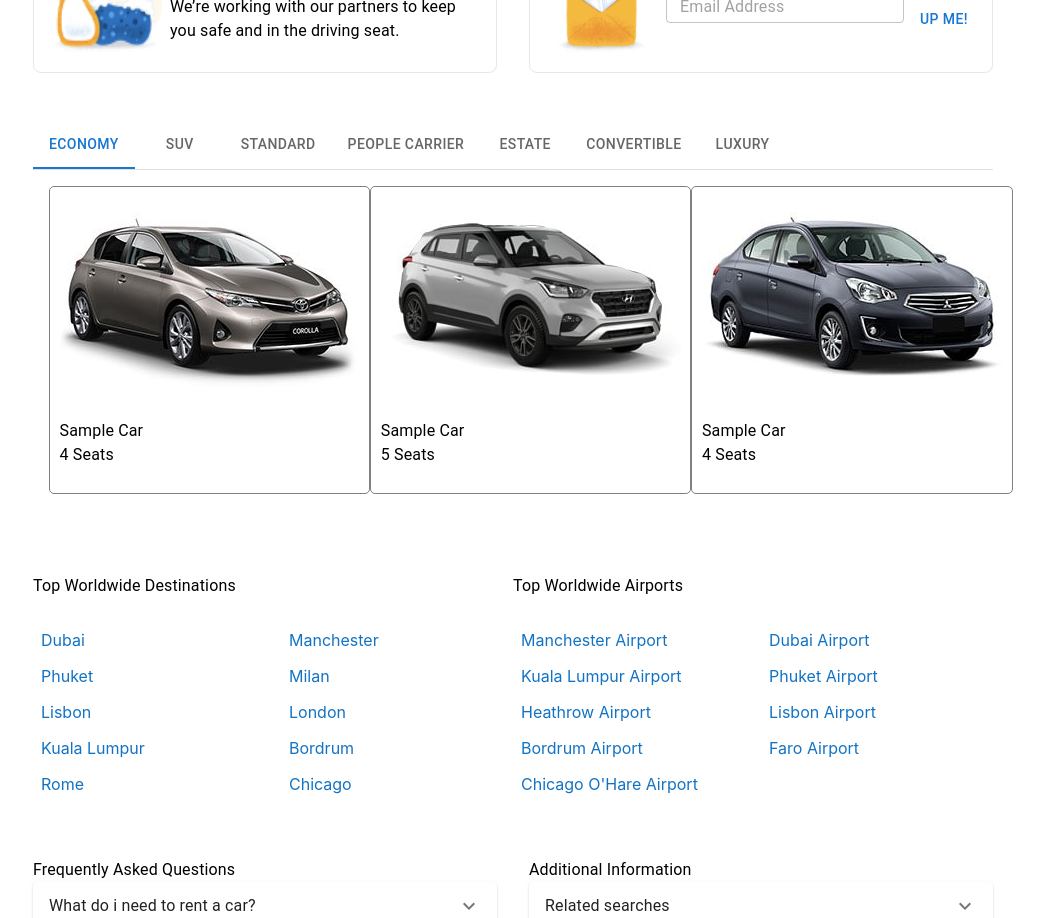
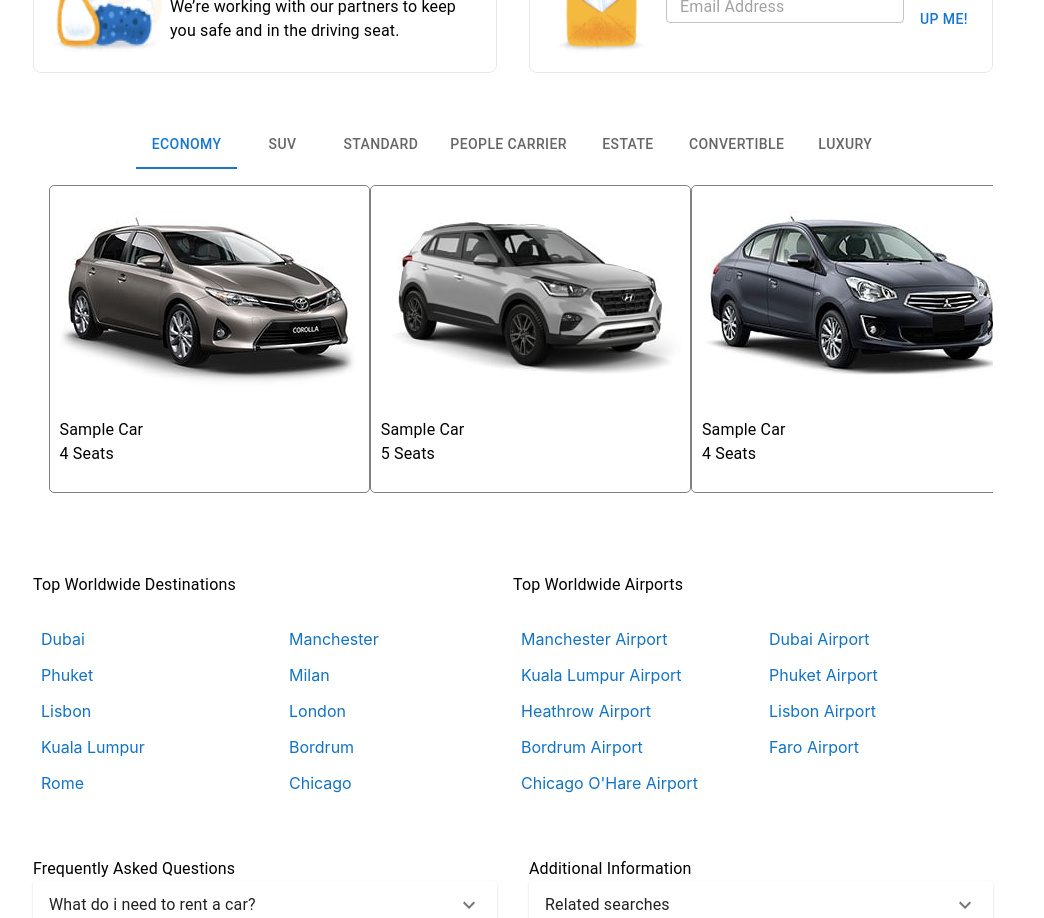
Before and after one commit to AhmedShaykh/Full-Stack-ChatBot, a Next.js app: page /rome in a window 1280 px wide. Shown: the part 1320-2238 px from the top of the page, without its empty margins (127-1171 px from the left). Built offline with nearby package versions, Linux system fonts and the light colour scheme.

Commit message:
Final Commit

```diff
--- a/src/components/tabcars/index.tsx
+++ b/src/components/tabcars/index.tsx
@@ -48,8 +48,9 @@ const TabCars = () => {
 
     return (
         <Box className={classes.mainContainer}>
-            <Box sx={{ width: '100%' }}>
-                <Box sx={{ borderBottom: 1, borderColor: 'divider' }}>
+            <Box className={classes.CarContainer}>
+                <Box style={{ overflowX: 'auto', width: "100%", display: "flex", justifyContent: "space-around" }}>
+                    <Box>
                         <Tabs value={value} onChange={handleChange} aria-label="basic tabs example">
                             <Tab label="Economy" {...a11yProps(0)} />
                             <Tab label="SUV" {...a11yProps(1)} />
@@ -59,6 +60,7 @@ const TabCars = () => {
                             <Tab label="Convertible" {...a11yProps(5)} />
                             <Tab label="Luxury" {...a11yProps(6)} />
                         </Tabs>
+                    </Box>
                 </Box>
                 <TabPanel value={value} index={0}>
                     <CarsList />
--- a/src/components/tabcars/stylesheet.ts
+++ b/src/components/tabcars/stylesheet.ts
@@ -2,7 +2,22 @@ import { makeStyles } from "@mui/styles";
 
 export default makeStyles({
     mainContainer: {
-        margin: "2rem 10rem"
+        margin: "2rem 10rem",
+    },
+    CarContainer: {
+        overflow: "auto",
+        scrollbarWidth: "thin",
+        "&::-webkit-scrollbar": {
+            width: "6px",
+        },
+        "&::-webkit-scrollbar-track": {
+            backgroundColor: "#f1f1f1",
+            borderRadius: "10px",
+        },
+        "&::-webkit-scrollbar-thumb": {
+            backgroundColor: "#aaa",
+            borderRadius: "10px",
+        }
     },
     TabContainer: {
         display: "flex",
@@ -26,5 +41,17 @@ export default makeStyles({
     CarSeats: {
         fontSize: "1rem",
         margin: "0.5rem"
-    }
+    },
+
+    "@media (max-width: 1220px)": {
+        mainContainer: {
+            margin: "2rem 5rem",
+        }
+    },
+
+    "@media (max-width: 1000px)": {
+        mainContainer: {
+            margin: "2rem 3rem",
+        },
+    },
 });
```
Also changed, not shown: src/components/CarCard/Cars.tsx (+43 -43 lines). Lines whose indentation alone changed are shown as unchanged.
